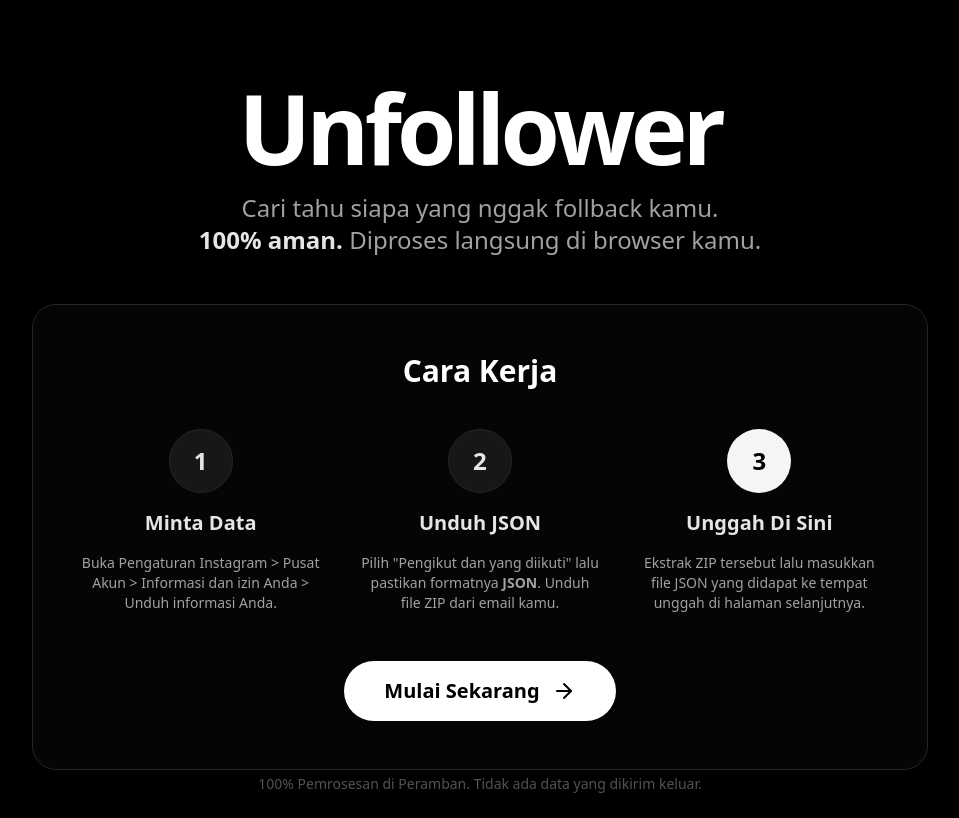
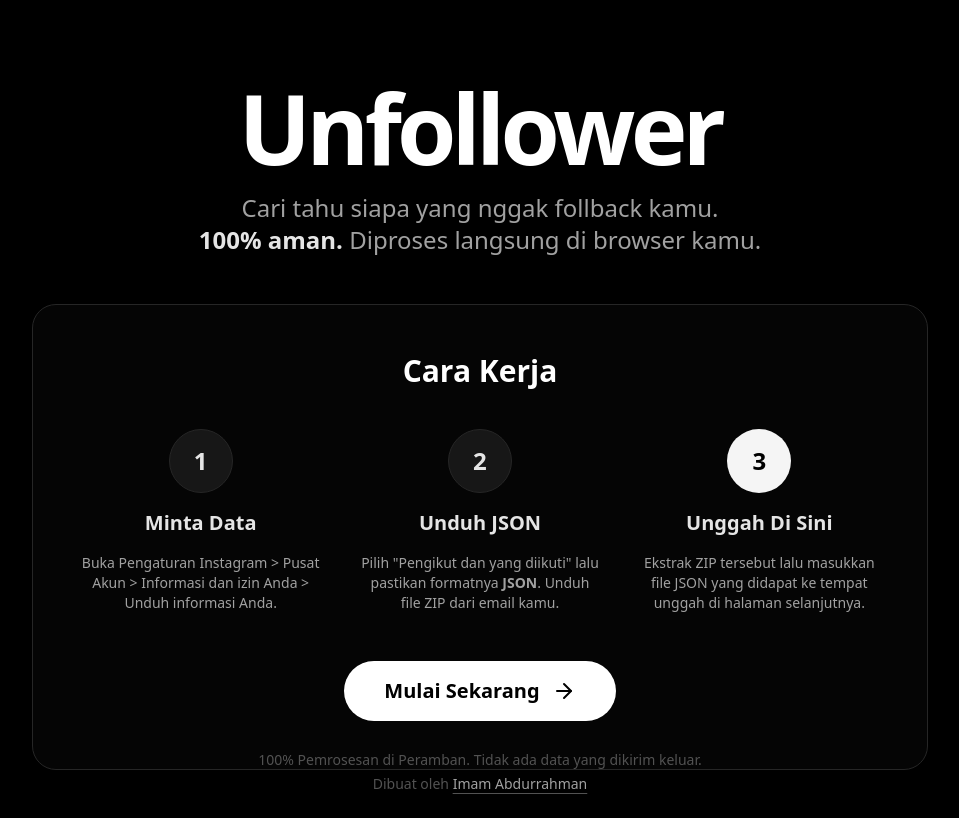
Before and after one commit to imamabdurrahmann/unfollower-instagram, a Next.js app: page / in a window 1280 px wide. Shown: the whole page, without its empty margins (160-1119 px from the left). Built offline with nearby package versions, Linux system fonts and the light colour scheme.

Commit message:
feat: add creator credits to footer

```diff
--- a/src/app/page.tsx
+++ b/src/app/page.tsx
@@ -452,8 +452,19 @@ export default function Home() {
       </div>
 
       {step !== 3 && (
-        <div className="absolute bottom-6 text-center text-neutral-600 text-sm flex items-center gap-2 z-10">
+        <div className="absolute bottom-6 text-center text-neutral-600 text-sm flex flex-col items-center gap-1 z-10">
           <p>100% Pemrosesan di Peramban. Tidak ada data yang dikirim keluar.</p>
+          <p>
+            Dibuat oleh{" "}
+            <a
+              href="https://github.com/imamabdurrahmann"
+              target="_blank"
+              rel="noreferrer"
+              className="text-neutral-400 hover:text-white font-medium underline decoration-neutral-600 underline-offset-4 transition-colors"
+            >
+              Imam Abdurrahman
+            </a>
+          </p>
         </div>
       )}
     </main>
```
